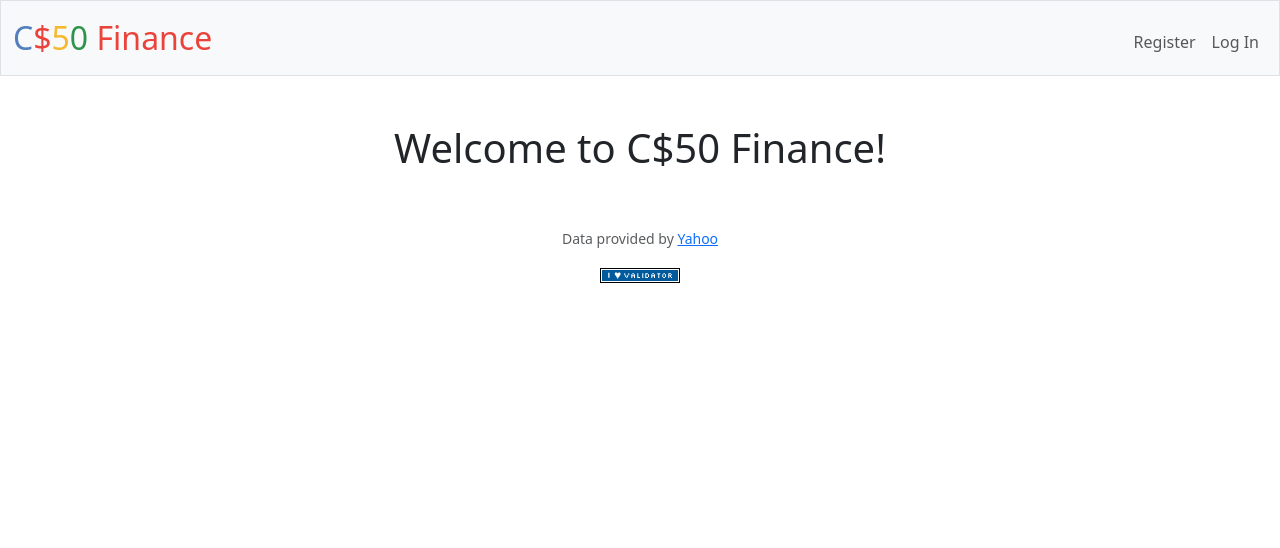
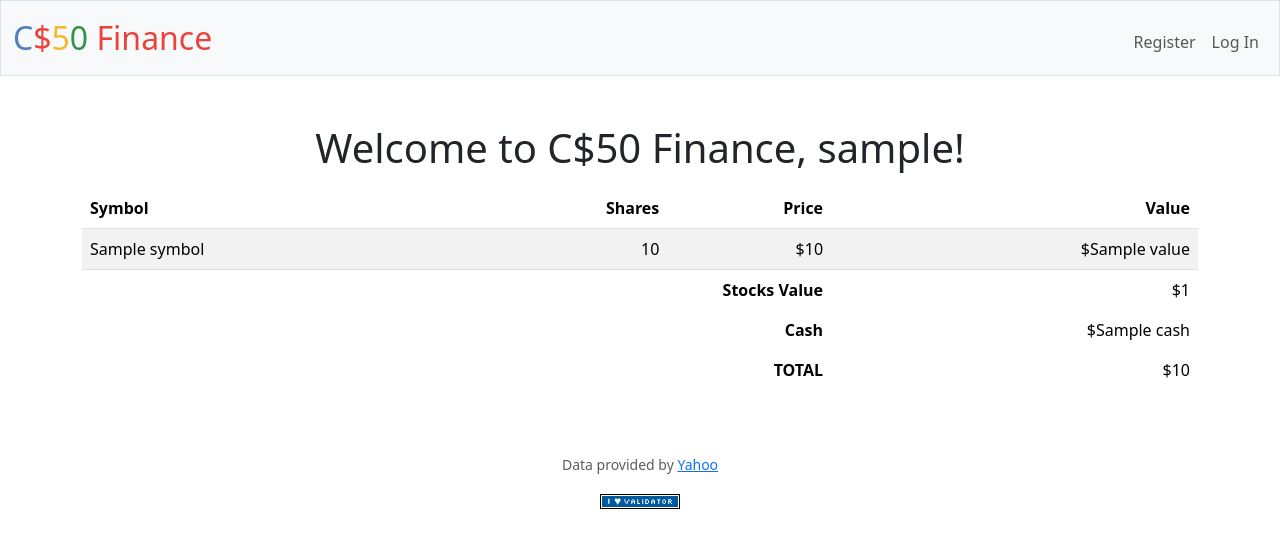
Before and after one commit to DanielDekhtyar/CS50x, a Flask app: template Week 9 - Flask/finance/templates/index.html in a window 1280 px wide. Shown: the top 548 px of the page. Run offline with Flask 3, Linux system fonts and the light colour scheme; the template is opened without the code that fills it: most values are stand-ins (such as "Sample title", 1, 10 or a date in 2020); some libraries are stand-ins or nearby versions.

Commit message:
finance WIP index

```diff
--- a/Week 9 - Flask/finance/app.py
+++ b/Week 9 - Flask/finance/app.py
@@ -36,7 +36,50 @@ def after_request(response):
 @login_required
 def index():
     """Show portfolio of stocks"""
-    return render_template("index.html")
+
+    user_id = session["user_id"]
+    username = db.execute("SELECT username FROM users WHERE id = ?", user_id)[0]["username"]
+
+    transactions_db = db.execute("SELECT * FROM transactions WHERE user_id = ?", user_id)
+
+
+
+    transactions = []
+    for trans in transactions_db:
+        # Get the current price of each stock
+        price = lookup(trans["symbol"])["price"]
+        # Round the price to 2 decimal places
+        price = round(price, 2)
+
+        # Get the total value of each stock symbol
+        value = trans["shares"] * lookup(trans["symbol"])["price"]
+        # Round the value to 2 decimal places
+        value = round(value, 2)
+
+        transactions.append({
+            "symbol": trans["symbol"],
+            "shares": trans["shares"],
+            "price": price,
+            "value": value,
+        })
+
+    total_stock_value = 0
+
+    for stock in transactions:
+        total_stock_value += stock["value"]
+
+    # Round to the nearest 2 decimal places
+    total_stock_value = round(total_stock_value, 2)
+
+    user_cash = db.execute("SELECT cash FROM users WHERE id = ?", user_id)[0]["cash"]
+    user_cash = round(user_cash, 2)
+    print(f"Cash in account: ${user_cash}")
+    print(f"Total stock value: ${total_stock_value}")
+    print(f"Total: ${user_cash + total_stock_value}")
+
+    total = user_cash + total_stock_value
+
+    return render_template("index.html", username=username, transactions=transactions, total_stock_value=float(total_stock_value), cash=float(user_cash), total=float(total))
 
 
 @app.route("/buy", methods=["GET", "POST"])
@@ -53,10 +96,10 @@ def buy():
         price = lookup(symbol)["price"]
 
         # Get the number of shares the user wants to buy
-        shares = request.form.get("shares")
+        shares = request.form['shares']
 
         # Check if the user entered a valid number of shares
-        if len(shares) <= 0:
+        if len(shares) <= 0 or float(shares) <= 0:
             return apology("Invalid number of shares")
 
         """ Buy the desired stock """
@@ -144,9 +187,11 @@ def quote():
     """Get stock quote."""
     if request.method == "POST":
         """ symbol is the stock symbol of the stock being quoted. ex: AAPL"""
-        symbol = request.form.get("symbol")
+        symbol = request.form["symbol"]
+        symbol = symbol.upper()
 
-        is_valid_stock(symbol)
+        if not is_valid_stock(symbol):
+            return apology("Invalid symbol")
 
         """ symbol_lookup is the dictionary returned by the lookup function"""
         """ example: {"price": 123.45, "symbol": "AAPL"}"""
@@ -200,4 +245,4 @@ def register():
 @login_required
 def sell():
     """Sell shares of stock"""
-    return apology("TODO")
+    return render_template("sell.html")
--- a/Week 9 - Flask/finance/templates/buy.html
+++ b/Week 9 - Flask/finance/templates/buy.html
@@ -10,7 +10,7 @@
             <input autocomplete="off" autofocus class="form-control mx-auto w-auto" name="symbol" value="{{ symbol }}" placeholder="Symbol" type="text">
         </div>
         <div class="mb-3">
-            <input autocomplete="off" class="form-control mx-auto w-auto no-spinner" min="0" step="0.00000001" name="shares" placeholder="Shares" type="number">
+            <input autocomplete="off" class="form-control mx-auto w-auto no-spinner" min="0.001" step="0.001" name="shares" placeholder="Shares" type="number">
         </div>
         <button class="btn btn-primary action-button" type="submit">Buy</button>
     </form>
--- a/Week 9 - Flask/finance/templates/index.html
+++ b/Week 9 - Flask/finance/templates/index.html
@@ -5,5 +5,52 @@
 {% endblock %}
 
 {% block main %}
-    <h1>Welcome to C$50 Finance!</h1>
+    <h1 style="margin-bottom: 2vh;">Welcome to C$50 Finance, {{ username }}!</h1>
+    <table class="table table-striped">
+        <thead>
+            {% if total_stock_value != 0 %}
+                <tr>
+                    <th class="text-start">Symbol</th>
+                    <th class="text-end">Shares</th>
+                    <th class="text-end">Price</th>
+                    <th class="text-end">Value</th>
+                </tr>
+            {% endif %}
+        </thead>
+
+        <tbody>
+            {% if total_stock_value == 0 %}
+                <h4>You have not purchased any stocks yet!</h4>
+                <h6>Click <a action="/buy" method="get" href="/buy">here</a> to buy a stocks</h6>
+                <h6>Click <a action="/quote" method="get" href="/quote">here</a> to look up stocks</h6>
+                <h6>You have ${{ cash }} in your account</h6>
+            {% endif %}
+            {% for row in transactions %}
+                <tr>
+                    <td class="text-start">{{ row["symbol"] }}</td>
+                    <td class="text-end">{{ row["shares"] }}</td>
+                    <td class="text-end">${{ row["price"] }}</td>
+                    <td class="text-end">${{ row["value"] }}</td>
+                </tr>
+            {% endfor %}
+        </tbody>
+
+        <tfoot>
+            {% if total_stock_value != 0 %}
+                <tr>
+                    <td class="border-0 fw-bold text-end" colspan="3">Stocks Value</td>
+                    <td class="border-0 text-end">${{ total_stock_value }}</td>
+                </tr>
+                <tr>
+                    <td class="border-0 fw-bold text-end" colspan="3">Cash</td>
+                    <td class="border-0 text-end">${{ cash }}</td>
+                </tr>
+                <tr>
+                    <td class="border-0 fw-bold text-end" colspan="3">TOTAL</td>
+                    <td class="border-0 w-bold text-end">${{ total }}</td>
+                </tr>
+            {% endif %}
+
+        </tfoot>
+    </table>
 {% endblock %}
--- a/Week 9 - Flask/finance/templates/quoted.html
+++ b/Week 9 - Flask/finance/templates/quoted.html
@@ -6,5 +6,5 @@
 
 {% block main %}
     <p>A share of {{ name }} ({{ symbol }}) costs {{ price }}</p>
-    <p>Want to buy {{ name }} ({{ symbol }})? Click <a action="/buy" method="get" href="/buy?symbol={{ symbol }}">below</a></p>
+    <p>Want to buy {{ name }} ({{ symbol }})? Click <a action="/buy" method="get" href="/buy?symbol={{ symbol }}">here</a>!</p>
 {% endblock %}
```
Also changed, not shown: Week 9 - Flask/finance/templates/sell.html (added, +9 -0 lines), Week 9 - Flask/finance/finance.db, 1 other file.
